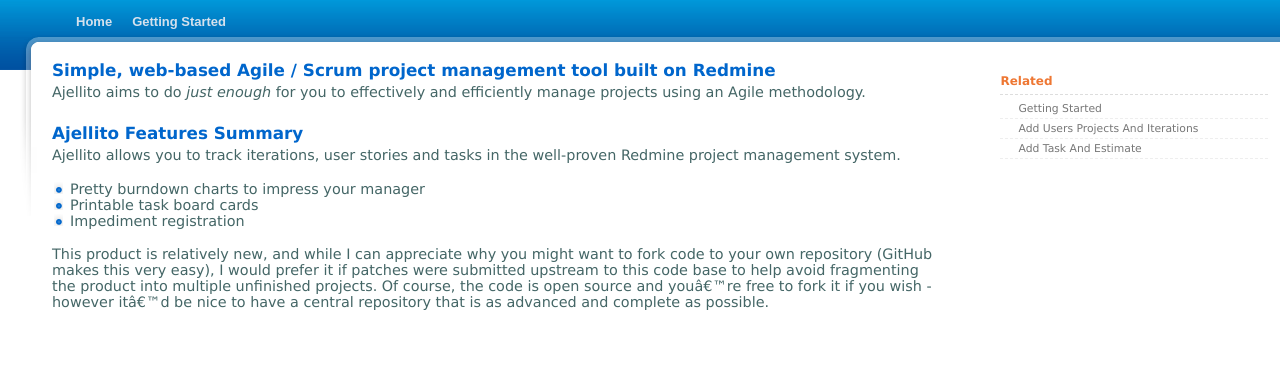
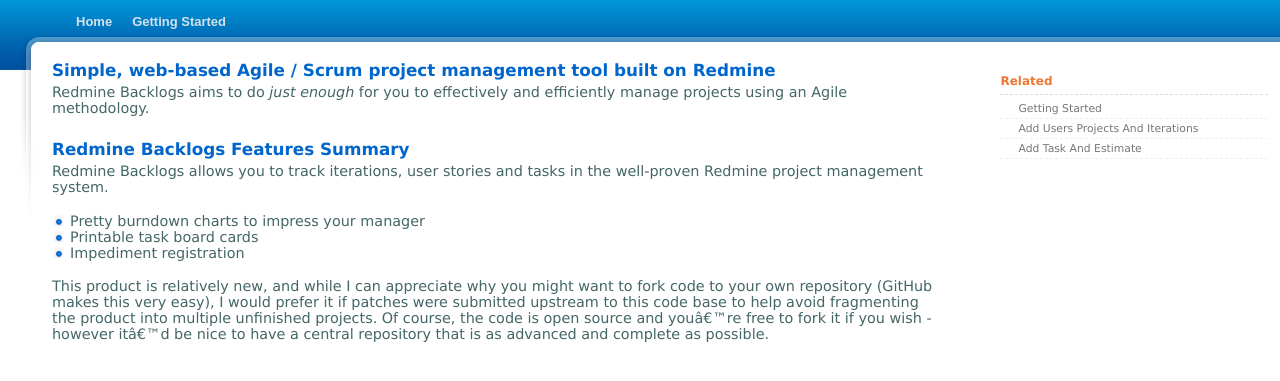
Before and after one commit to backlogs/www, a Jekyll site: the page built from _posts/2009-01-01-index.markdown, in a window 1280 px wide. Shown: the top 381 px of the page. Built offline with Jekyll 4.4.1, drawn with Linux system fonts in a browser that asks for light colours.

Commit message:
remove ajellito reference

```diff
--- a/_posts/2009-01-01-index.markdown
+++ b/_posts/2009-01-01-index.markdown
@@ -4,12 +4,12 @@ name: Home
 layout: default
 category: navigation
 ---
-Ajellito aims to do _just enough_ for you to effectively and
+Redmine Backlogs aims to do _just enough_ for you to effectively and
 efficiently manage projects using an Agile methodology.
 
-# Ajellito Features Summary
+# Redmine Backlogs Features Summary
 
-Ajellito allows you to track iterations, user stories and tasks in the
+Redmine Backlogs allows you to track iterations, user stories and tasks in the
 well-proven Redmine project management system.
 
 -   Pretty burndown charts to impress your manager
```
